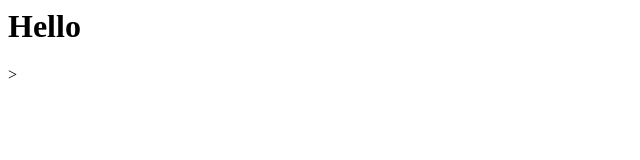
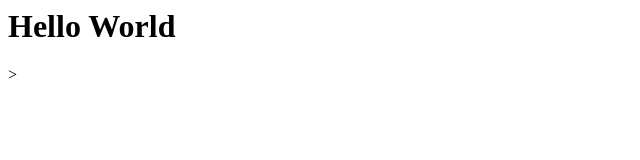
Before and after one commit to loyssya/my-website1, a plain HTML site: page index.html in a window 1280 px wide. Shown: the whole page, without its empty margins (0-640 px from the left). Drawn offline with Linux system fonts and the light colour scheme.

Commit message:
Update index.html

```diff
--- a/index.html
+++ b/index.html
@@ -1 +1 @@
-<h1>Hello</h1>>
+<h1>Hello World</h1>>
```
